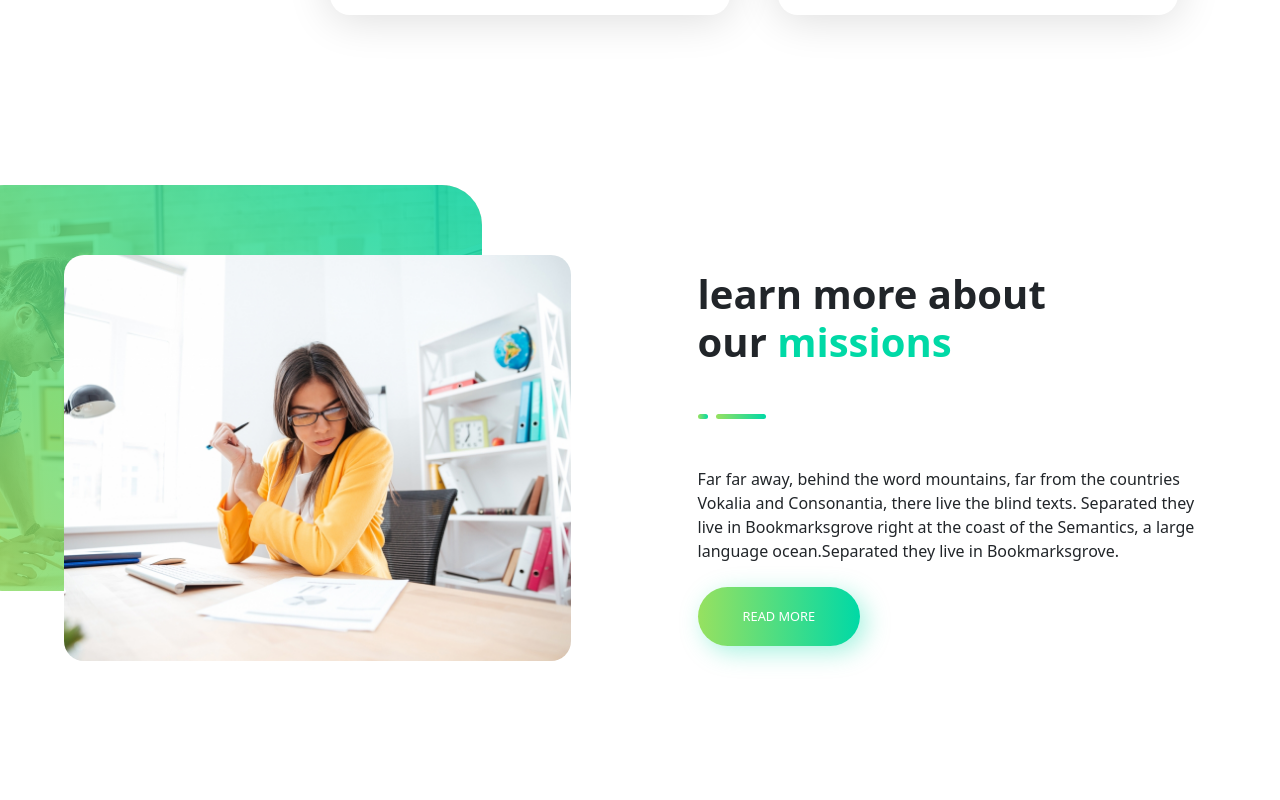
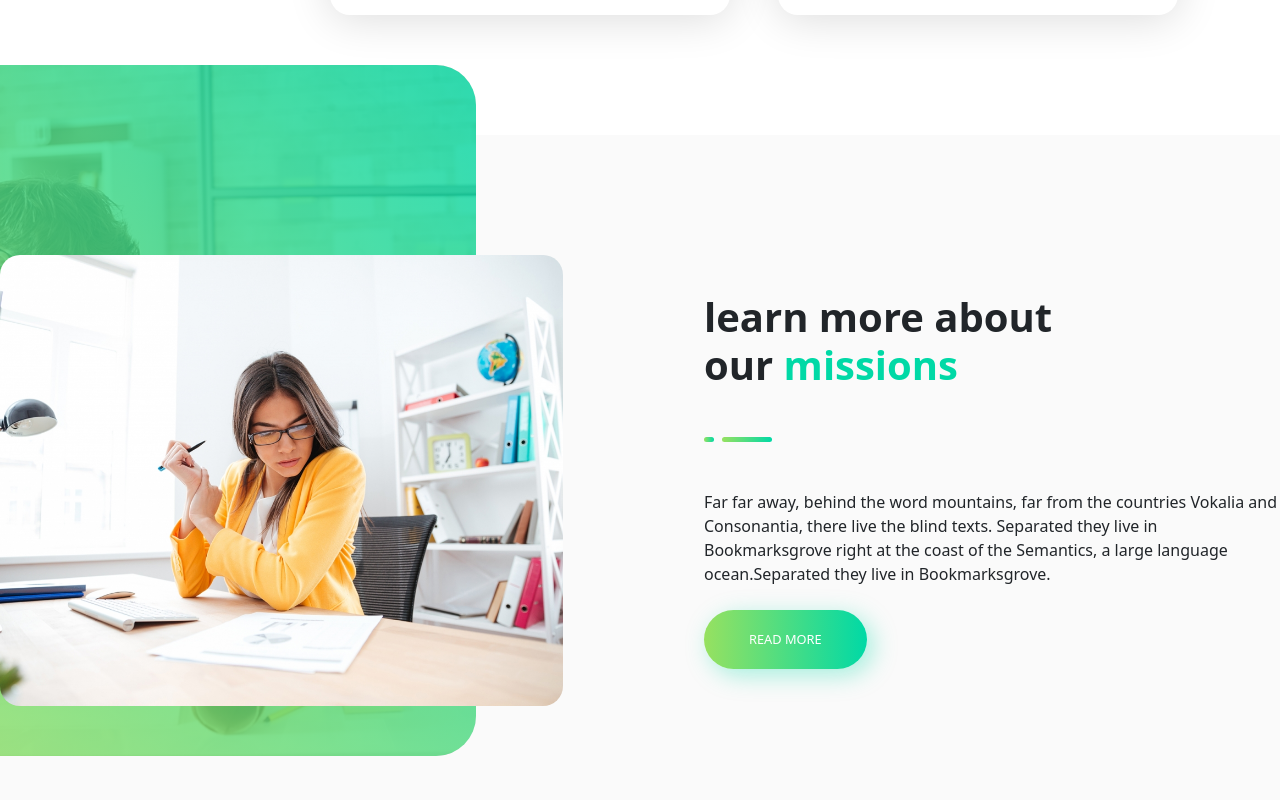
Before and after one commit to NelloRossi97/proj-html-vuejs, a Vue app: page / in a window 1280 px wide. Shown: the part 1780-2580 px from the top of the page. Built offline with nearby package versions, Linux system fonts and the light colour scheme; the HTML template or start-up script is replaced by a standard one.

Commit message:
added background to learn about section

```diff
--- a/src/components/LearnAbout.vue
+++ b/src/components/LearnAbout.vue
@@ -34,7 +34,9 @@ import ButtonPrimary from './ButtonPrimary.vue';
 <style lang="scss" scoped>
 @use '../assets/styles/partials/variables' as *;
 section{
-    margin: 30vh 5vw;
+    margin: 15vh 0;
+    padding: 15vh 0;
+    background-color: $bg-secondary;
     .left{
         width: 55%;
         overflow: hidden;
```
